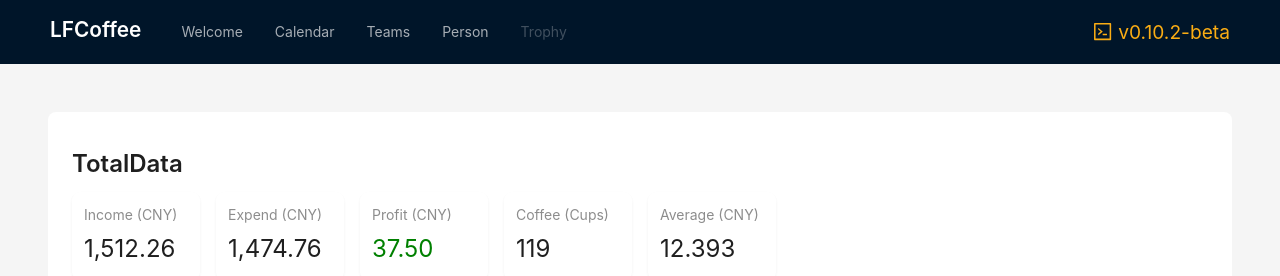
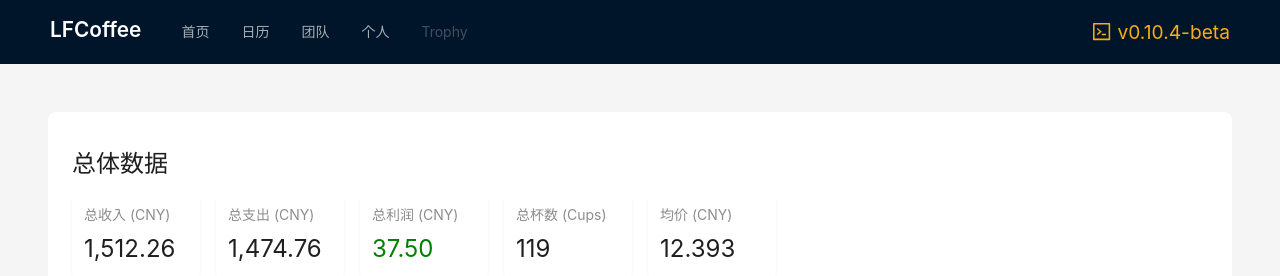
Before and after one commit to xkaing/LFCoffee, a React (Vite) app: page /welcome in a window 1280 px wide. Shown: the top 276 px of the page. Built offline with nearby package versions, Linux system fonts and the light colour scheme.

Commit message:
feat:更换中文

```diff
--- a/src/Layout/HomeLayout.jsx
+++ b/src/Layout/HomeLayout.jsx
@@ -10,19 +10,19 @@ const { Header, Content, Footer } = Layout;
 const items = [
   {
     key: "welcome",
-    label: <Link to={`/welcome`}>Welcome</Link>,
+    label: <Link to={`/welcome`}>首页</Link>,
   },
   {
     key: "calendar",
-    label: <Link to={`/calendar`}>Calendar</Link>,
+    label: <Link to={`/calendar`}>日历</Link>,
   },
   {
     key: "teams",
-    label: <Link to={`/teams`}>Teams</Link>,
+    label: <Link to={`/teams`}>团队</Link>,
   },
   {
     key: "person",
-    label: <Link to={`/person`}>Person</Link>,
+    label: <Link to={`/person`}>个人</Link>,
   },
   {
     key: "xk-trophies-js-demo",
--- a/src/Teams/Teams2.jsx
+++ b/src/Teams/Teams2.jsx
@@ -39,7 +39,7 @@ const Teams = () => {
           marginTop: 12,
         }}
       >
-        Radtio Data
+        比例图表
       </Title>
       <Row
         gutter={16}
@@ -60,7 +60,7 @@ const Teams = () => {
           marginTop: 12,
         }}
       >
-        Price Data
+        价格图表
       </Title>
       <Row
         gutter={16}
--- a/src/Welcome/TotalDataCard.jsx
+++ b/src/Welcome/TotalDataCard.jsx
@@ -44,13 +44,13 @@ const TotalDataCard = () => {
           marginTop: 12,
         }}
       >
-        TotalData
+        总体数据
       </Title>
       <Row gutter={16}>
         <Col span={3}>
           <Card bordered={false} hoverable size="small" onClick={showModal}>
             <Statistic
-              title="Income (CNY)"
+              title="总收入 (CNY)"
               value={totalInfo.totalIncome}
               formatter={formatter}
             />
@@ -59,7 +59,7 @@ const TotalDataCard = () => {
         <Col span={3}>
           <Card bordered={false} size="small" hoverable onClick={showModal}>
             <Statistic
-              title="Expend (CNY)"
+              title="总支出 (CNY)"
               value={totalInfo.totalExpend}
               formatter={formatter}
             />
@@ -68,7 +68,7 @@ const TotalDataCard = () => {
         <Col span={3}>
           <Card bordered={false} size="small" hoverable onClick={showModal}>
             <Statistic
-              title="Profit (CNY)"
+              title="总利润 (CNY)"
               value={totalInfo.totalProfit}
               formatter={formatter}
               valueStyle={{
@@ -80,7 +80,7 @@ const TotalDataCard = () => {
         <Col span={3}>
           <Card bordered={false} size="small" hoverable>
             <Statistic
-              title="Coffee (Cups)"
+              title="总杯数 (Cups)"
               value={totalInfo.totalCupsNum}
               formatter={formatter}
             />
@@ -89,7 +89,7 @@ const TotalDataCard = () => {
         <Col span={3}>
           <Card bordered={false} size="small" hoverable>
             <Statistic
-              title="Average (CNY)"
+              title="均价 (CNY)"
               value={totalInfo.totalAverage}
               formatter={formatterAverage}
             />
--- a/src/components/AppVersion.jsx
+++ b/src/components/AppVersion.jsx
@@ -3,11 +3,11 @@ import { CodeOutlined } from "@ant-design/icons";
 import DeployTimeline from "./DeployTimeline";
 const { Text } = Typography;
 
-const appVerNum = "v0.10.2-beta";
+const appVerNum = "v0.10.4-beta";
 
 const AppVersion = () => {
   return (
-    <Popover content={<DeployTimeline />} title="Deploy Timeline">
+    <Popover content={<DeployTimeline />} title="部署时间线">
       <Text
         type="warning"
         style={{
```
